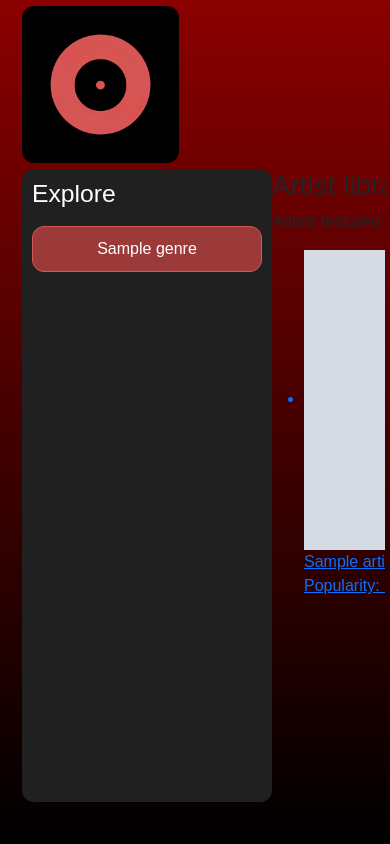
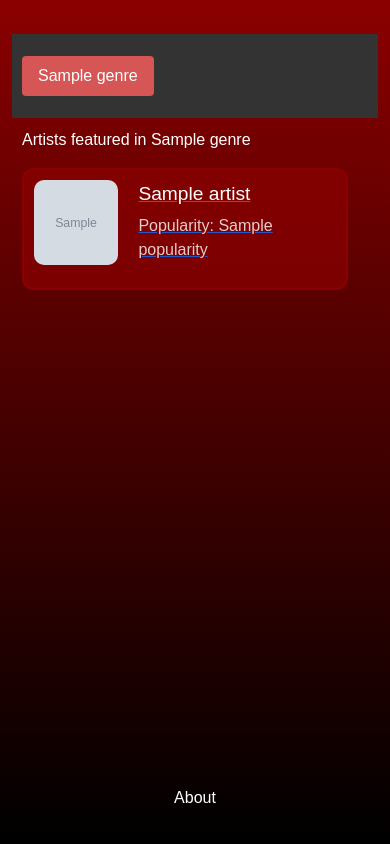
Before and after one commit to nedasadamavicius/web-application, a Django app: template WebProject/WebApplication/templates/WebApplication/home.html in a window 390 px wide. Run offline with Django 5.2, Linux system fonts and the light colour scheme; the template is opened without the code that fills it: most values are stand-ins (such as "Sample title", 1, 10 or a date in 2020); grey boxes marked "Sample" are stand-in pictures; some libraries are stand-ins or nearby versions.

Commit message:
feat: changed mobile layout for home page

```diff
--- a/WebProject/WebApplication/static/css/style.css
+++ b/WebProject/WebApplication/static/css/style.css
@@ -17,7 +17,7 @@ body {
 }
 
 /* CSS for Desktop environments */
-/*@media (min-width: 801px) { }*/
+@media (min-width: 801px) {
     html, body {
         height: 100%;
         margin: 0;
@@ -120,10 +120,10 @@ body {
             padding: 10px 0;
         }
     /* -----FOOTER CONTENT----- */
-
+}
 
 /* CSS for Mobile environments */
-/*@media (max-width: 800px) {
+@media (max-width: 800px) {
     html, body {
         margin: 0;
         padding: 0;
@@ -154,7 +154,7 @@ body {
         overflow: hidden;
     }
 
-    img {
+    .container header img {
         display: none;
     }
 
@@ -165,6 +165,8 @@ body {
         display: flex;
         justify-content: center;
         align-items: center;
+        overflow-x: auto; /* Allow horizontal scrolling */
+        white-space: nowrap; /* Prevent items from wrapping to the next line */
     }
 
     nav h2 {
@@ -177,14 +179,14 @@ body {
         margin: 0;
         display: flex;
         width: 100%;
-        justify-content: space-around;
-        flex-wrap: wrap;
+        justify-content: flex-start; /* Align items to the start of the container */
+        overflow-x: auto; /* Allow horizontal scrolling */
     }
 
     nav ul li {
-        flex-grow: 1;
         margin: 0 5px;
         text-align: center;
+        flex: 0 0 auto; /* Prevent flex items from shrinking */
     }
 
     nav ul li a {
@@ -197,20 +199,79 @@ body {
         white-space: nowrap;
         overflow: hidden;
         text-overflow: ellipsis;
+        border-radius: 4px; /* Optional: Add some border radius for aesthetics */
     }
 
     main {
         grid-area: main;
         padding: 10px;
+        height: auto;
+        max-height: 100vh;
+        max-width: 100%;
+        display: flex;
+        flex-direction: column;
+        overflow: hidden;
+        scrollbar-color: darkred transparent;
+        scrollbar-width: thin;
+    }
+
+    main .scrollable-content {
         overflow-y: auto;
+        max-height: calc(100vh - 60px);
+    }
+
+    main ul {
+        list-style-type: none;
+        padding: 0;
+    }
+
+    main .artist-entry {
+        background-color: rgba(139, 0, 0, 0.7);
+        border: 2px solid darkred;
+        margin-bottom: 10px;
+        padding: 10px;
+        display: flex;
+        align-items: flex-start;
+        margin-right: 20px;
+        transition: background-color 0.3s;
+        border-radius: 12px;
+    }
+
+    main .artist-content {
+        display: flex;
+        align-items: flex-start;
+        width: 100%;
+    }
+
+    main .artist-image {
+        height: 10vh;
+        width: 10vh;
+        margin-right: 20px;
+        border-radius: 10px;
+    }
+
+    main .artist-text {
+        display: flex;
+        flex-direction: column;
+        align-items: flex-start;
+    }
+
+    main .artist-name {
+        font-size: larger;
+        margin-bottom: 5px;
+    }
+
+    main .artist-bio {
+        font-size: medium;
+        color: #FFF;
+        opacity: 0.8;
     }
 
     main h1 {
         display: none;
     }
 
-    main p,
-    main li {
+    main h2, p, li {
         color: white;
     }
 
@@ -224,4 +285,4 @@ body {
         color: white;
         text-decoration: none;
     }
-}*/
+}
```
